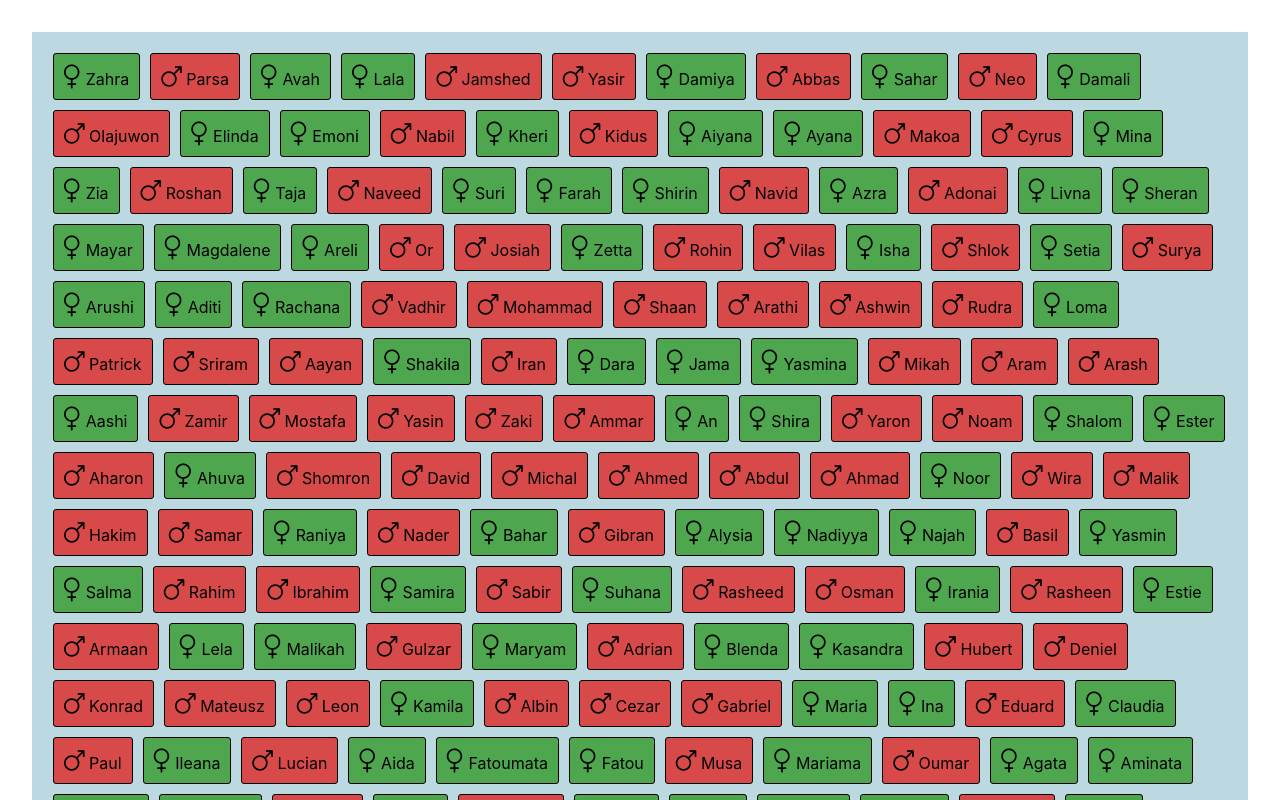
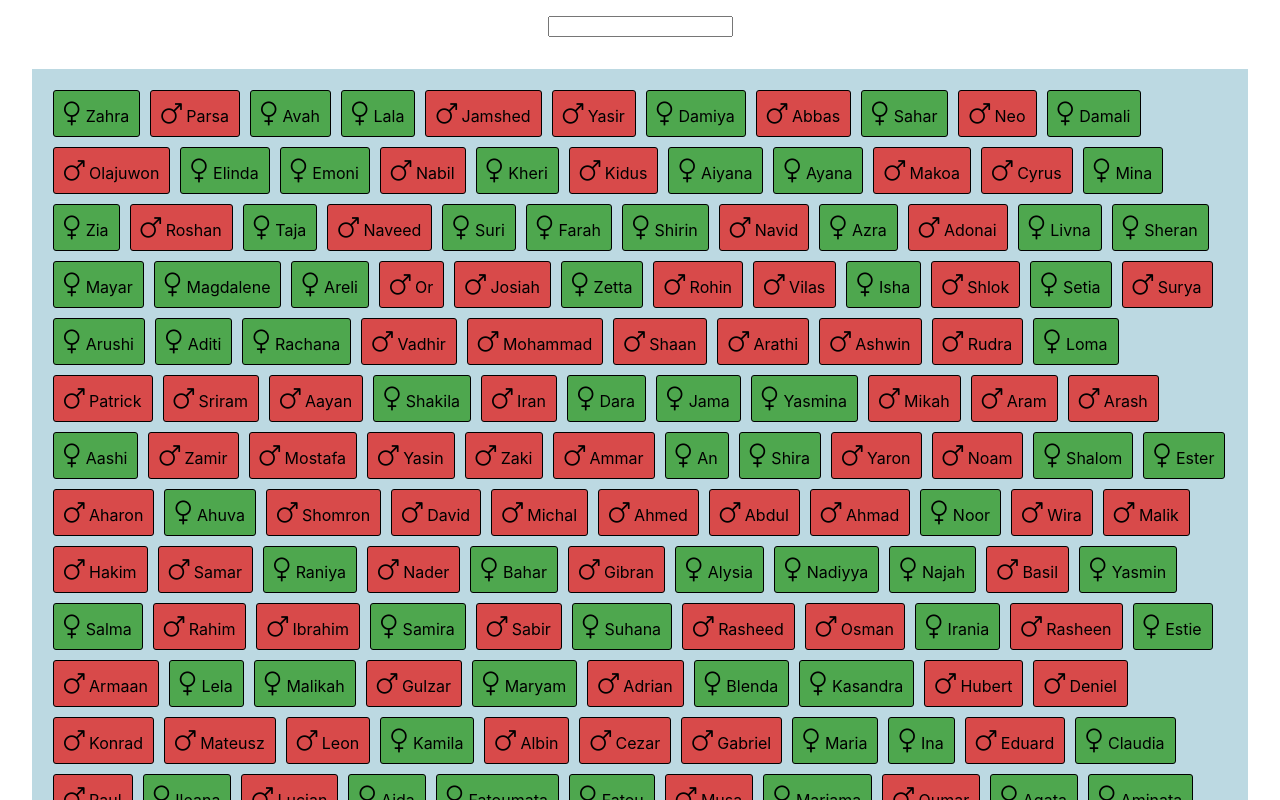
Before and after one commit to cbaggini/baby-names-react, a React (Create React App) app: page / in a window 1280 px wide. Shown: the top 800 px of the page. Built offline with nearby package versions, Linux system fonts and the light colour scheme.

Commit message:
Completed level 2

```diff
--- a/src/App.css
+++ b/src/App.css
@@ -1,5 +1,11 @@
 .App {
   text-align: center;
+}
+
+.searchBar {
+  display: flex;
+  justify-content: center;
+  margin: 1rem;
 }
 
 .names {
--- a/src/NamesList.js
+++ b/src/NamesList.js
@@ -1,13 +1,29 @@
-import React from "react";
+import React, {useState} from "react";
 import BabyName from "./BabyName";
 import babyNamesData from "./data/babyNamesData.json";
 
 const NamesList = () => {
 	const babyNamesSorted = babyNamesData.sort((a,b) => a.name > b.name);
+	const [filteredNames, setFilteredNames] = useState(babyNamesSorted);
+
+	const filterNames = (e) => {
+		if (e.target.value) {
+			const newNames = babyNamesSorted.filter(el => el.name.toLowerCase().includes(e.target.value.toLowerCase()))
+			setFilteredNames(newNames);
+		} else {
+			setFilteredNames(babyNamesSorted);
+		}
+	}
+
 	return (
+	<>
+	<div className="searchBar">
+		<input type="text" onChange={filterNames}></input>
+	</div>
 	<div className="names">
-		{babyNamesSorted.map((el) => <BabyName key={el.id} {... el}/>)}
+		{filteredNames.map((el) => <BabyName key={el.id} {... el}/>)}
 	</div>
+	</>
 	);
 }
 
```
Also changed, not shown: 1 other file (tests, documents, lock files or other folders).
